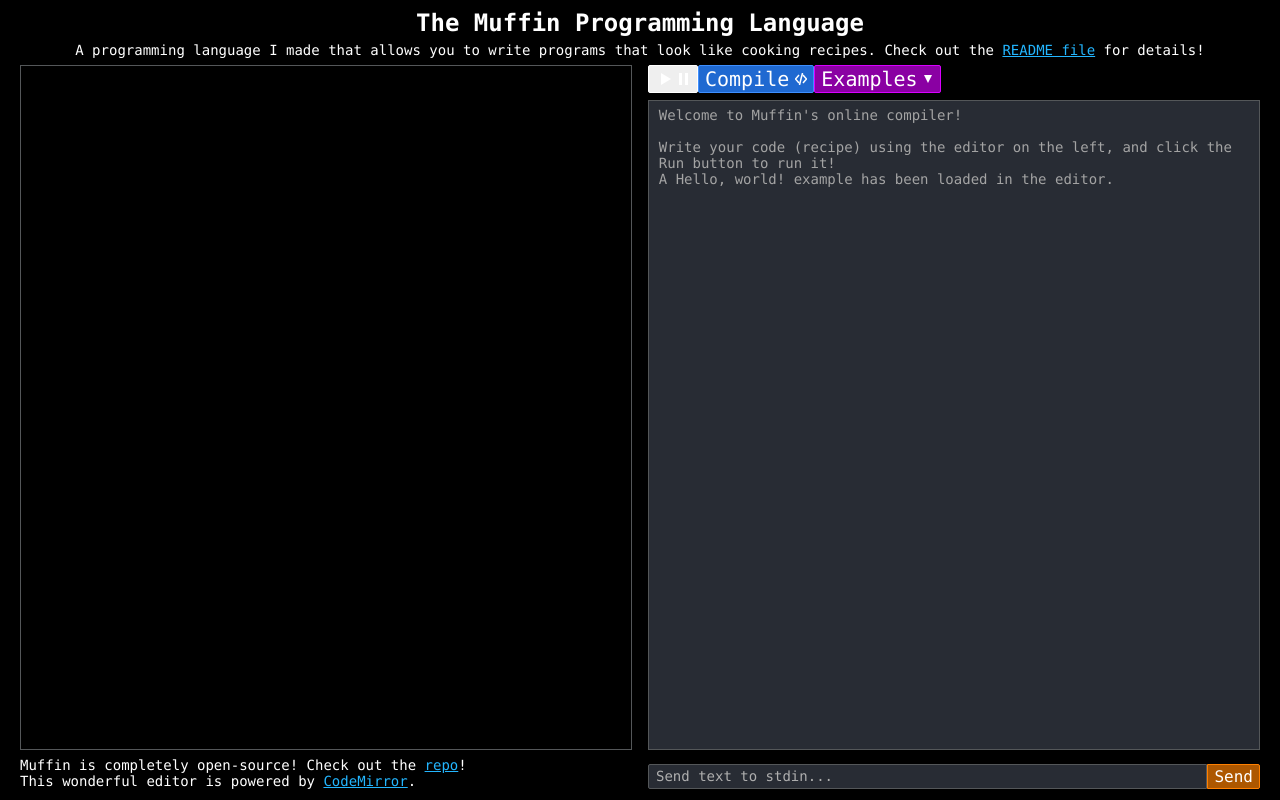
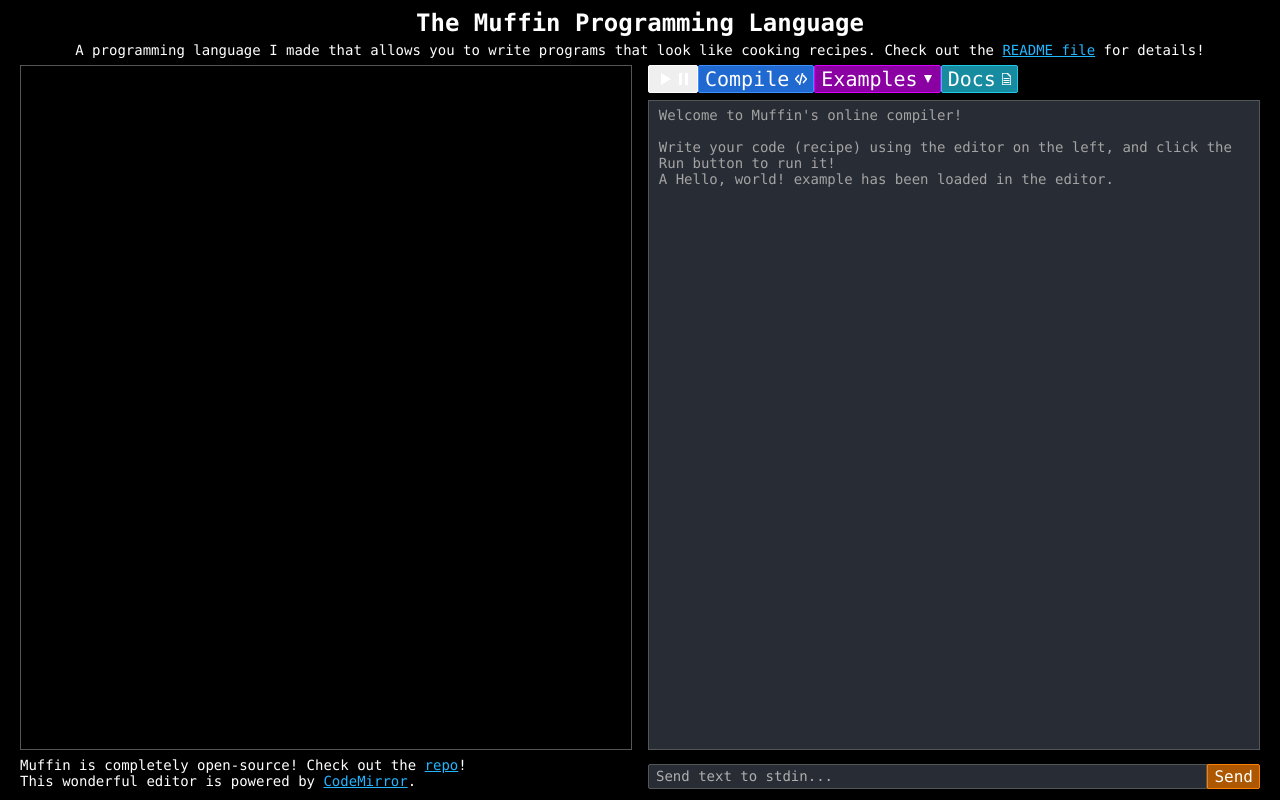
Before and after one commit to CBerJun/Muffin, a website with bundled scripts: page src/index.html in a window 1280 px wide. Built offline with nearby package versions, Linux system fonts and the light colour scheme.

Commit message:
Frontend: open docs feature

```diff
--- a/src/index.html
+++ b/src/index.html
@@ -83,6 +83,24 @@
                             </button>
                             <div id="examples"></div>
                         </div>
+                        <button
+                            id="open-docs" type="button"
+                            onclick="muffin.openDocs()"
+                        >
+                            Docs
+                            <svg width="9" height="12" viewBox="0 0 18 24"
+                                xmlns="http://www.w3.org/2000/svg"
+                            >
+                                <polyline points="0,0 10,0 18,8 18,24 0,24 0,0"
+                                    fill="none" stroke-width="3px"></polyline>
+                                <line x1="3" y1="11" x2="15" y2="11"
+                                    stroke-width="2px"></line>
+                                <line x1="3" y1="15" x2="15" y2="15"
+                                    stroke-width="2px"></line>
+                                <line x1="3" y1="19" x2="15" y2="19"
+                                    stroke-width="2px"></line>
+                            </svg>
+                        </button>
                     </div>
                     <div id="execution-wrapper">
                         <p id="execution">
--- a/src/muffin.css
+++ b/src/muffin.css
@@ -68,7 +68,8 @@
 
 button#run,
 button#compile-to-node,
-button#load-example {
+button#load-example,
+button#open-docs {
     display: flex;
     align-items: center;
     gap: 0.3em;
@@ -115,7 +116,8 @@
     background-color: #2580ff;
 }
 
-button#compile-to-node svg {
+button#compile-to-node svg,
+button#open-docs svg {
     stroke: white;
 }
 
@@ -151,6 +153,14 @@
     cursor: auto;
     background-color: #8a00a3;
     border-color: #d800ff;
+}
+
+button#open-docs {
+    background-color: #178ca0;
+    border-color: #1ecae8;
+}
+button#open-docs:hover {
+    background-color: #1aaac2;
 }
 
 div#execution-wrapper {
```
Also changed, not shown: src/frontend.js (+7 -0 lines).
